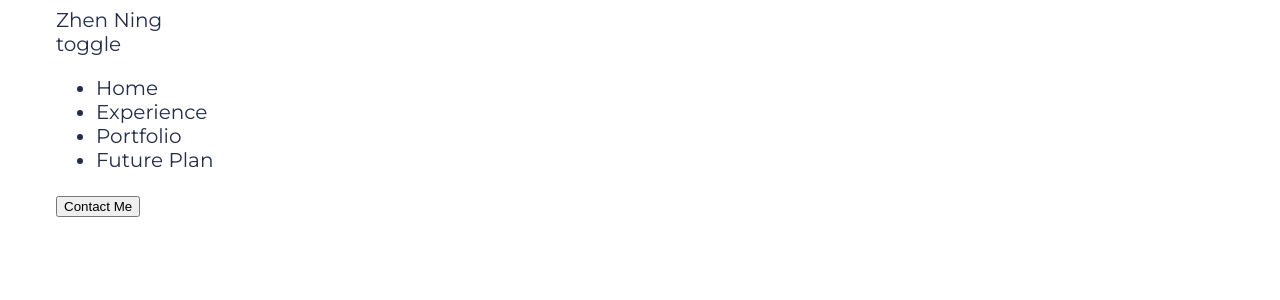
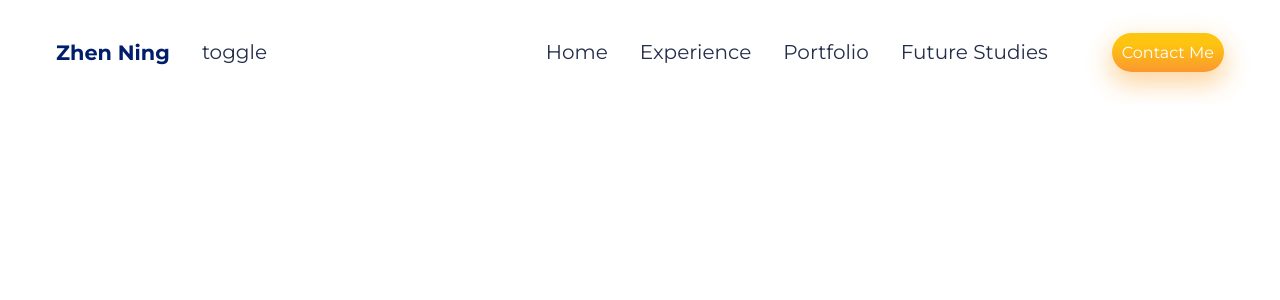
Before and after one commit to zhning1994/ningportfolio, a React (Create React App) app: page / in a window 1280 px wide. Shown: the top 300 px of the page. Built offline with nearby package versions, Linux system fonts and the light colour scheme.

Commit message:
setup the style of <navbar/>

```diff
--- a/src/components/Navbar/Navbar.css
+++ b/src/components/Navbar/Navbar.css
@@ -0,0 +1,56 @@
+.n-wrapper {
+  height: 11vh;
+  display: flex;
+  justify-content: space-between;
+}
+
+.n-left {
+  display: flex;
+  align-items: center;
+  gap: 2rem;
+}
+
+.n-name {
+  font-size: 1.3rem;
+  font-weight: bold;
+  color: #001e6c;
+}
+
+.n-right {
+  display: flex;
+  align-items: center;
+  justify-content: center;
+}
+
+.n-list {
+  flex: 10;
+}
+
+.n-list > ul {
+  display: flex;
+  gap: 2rem;
+  margin-right: 4rem;
+  list-style: none;
+}
+
+.n-list > ul > li:hover {
+  cursor: pointer;
+  color: #fca61f;
+}
+
+.btn-contact {
+  border-radius: 34px;
+  border: none;
+  color: white;
+  font-size: 16px;
+  padding: 10px;
+  font-family: 'Montserrat', sans-serif;
+  cursor: pointer;
+  box-shadow: 0px 10px 24px 3px rgba(251, 161, 40, 0.42);
+  background: linear-gradient(180deg, #fdc50f 26.71%, #fb982f 99.36%);
+}
+
+.btn-contact:hover {
+  background: none;
+  color: #fb982f;
+}
--- a/src/components/Navbar/Navbar.jsx
+++ b/src/components/Navbar/Navbar.jsx
@@ -1,4 +1,5 @@
 import React from 'react';
+import './Navbar.css';
 
 const Navbar = () => {
   return (
@@ -13,10 +14,10 @@ const Navbar = () => {
             <li>Home</li>
             <li>Experience</li>
             <li>Portfolio</li>
-            <li>Future Plan</li>
+            <li>Future Studies</li>
           </ul>
         </div>
-        <button className="button">Contact Me</button>
+        <button className="btn-contact">Contact Me</button>
       </div>
     </div>
   );
```
